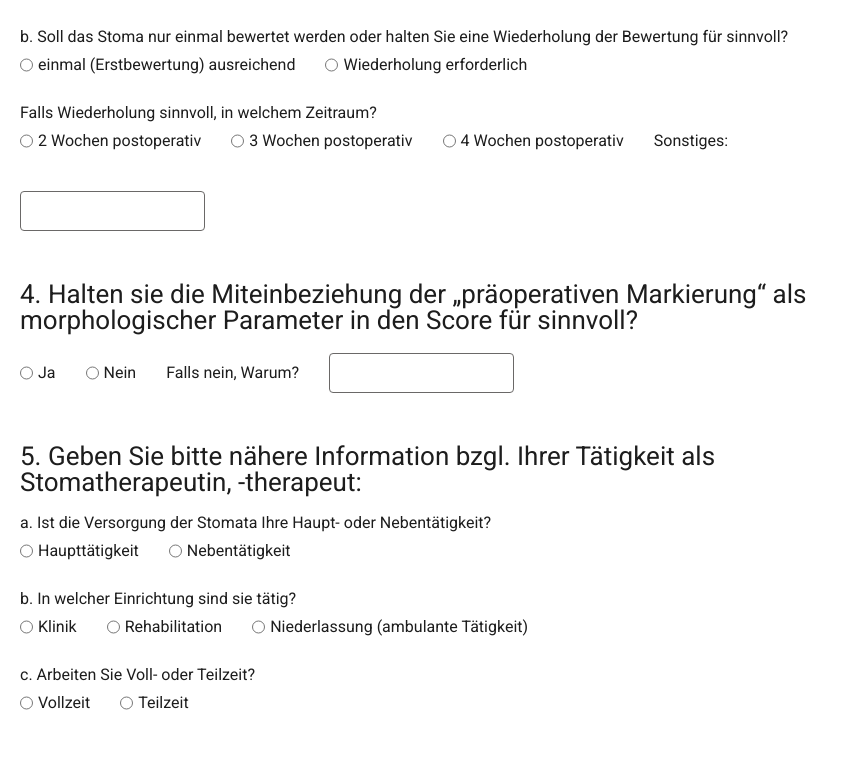
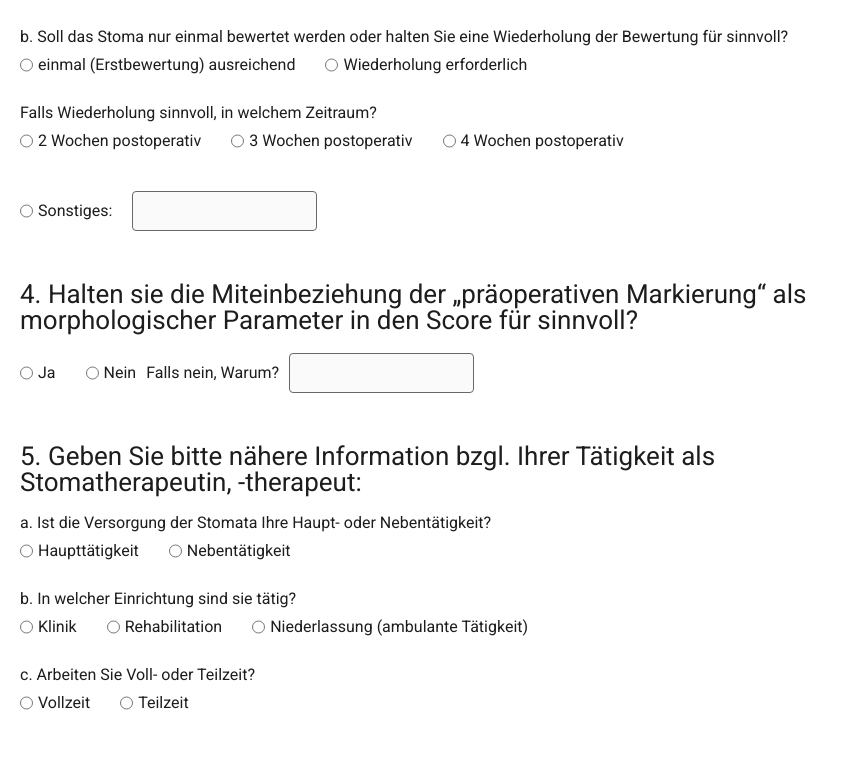
Before and after one commit to janChorny/questionnaire-frontend, a React (Vite) app: page /questionnaire in a window 1280 px wide. Shown: the part 1220-1992 px from the top of the page, without its empty margins (0-848 px from the left). Built offline with nearby package versions, Linux system fonts and the light colour scheme.

Commit message:
fix: change mixed fields values

```diff
--- a/package.json
+++ b/package.json
@@ -14,6 +14,7 @@
     "@fortawesome/free-solid-svg-icons": "^6.1.2",
     "@fortawesome/react-fontawesome": "^0.2.0",
     "@fvilers/disable-react-devtools": "^1.3.0",
+    "@hookform/error-message": "^2.0.1",
     "@reduxjs/toolkit": "^1.9.7",
     "react": "^18.2.0",
     "react-dom": "^18.2.0",
--- a/src/components/Questionnaire.jsx
+++ b/src/components/Questionnaire.jsx
@@ -1,23 +1,50 @@
-import React from 'react';
+import React, { useState } from 'react';
 import { Link, useNavigate } from 'react-router-dom';
 import { useForm } from 'react-hook-form';
 import { useAddNewNoteMutation } from '../features/notes/notesApiSlice';
+import { ErrorMessage } from "@hookform/error-message"
 
 const Questionnaire = () => {
     const [addNewNote] = useAddNewNoteMutation();
     const userId = '6534300d61a72ae78c315321';
     const navigate = useNavigate();
+    const [otherSelected, setOtherSelected] = useState(false)
+    const [inputSelected, setInputSelected] = useState(false)
+
+    const onRegularChange = () => {
+      setOtherSelected(false)
+      resetField("stomataEssentialRepeatYourValue")
+    }
+
+    const onRegularInputChange = () => {
+      setInputSelected(false)
+      resetField("needMarkIncludeValue")
+    }
+
+    const onOtherSelect = () => {
+      setOtherSelected(true)
+      resetField("stomataEssentialRepeat")
+    }
+
+    const onOtherInputSelect = () => {
+      setInputSelected(true)
+      resetField("needMarkInclude")
+    }
 
     const {
     register,
     handleSubmit,
     formState: { errors },
     reset,
+    resetField,
   } = useForm({ reValidateMode: 'onSubmit' });
 
   const [statusValid, setStatusValid] = React.useState(false);
 
+
   const onSubmit = async ( data) => {
+    const repeatValue = data.stomataEssentialRepeat ? data.stomataEssentialRepeat : data.stomataEssentialRepeatYourValue;
+    const needMark = data.needMarkInclude ? data.needMarkInclude : data.needMarkIncludeValue;
     setStatusValid(true);
     await addNewNote(
         { user: userId,
@@ -31,8 +58,8 @@ const Questionnaire = () => {
           stomataEssentialTime: data.stomataEssentialTime,
           stomataEssentialBegin: data.stomataEssentialBegin,
           stomataEssentialQuantity: data.stomataEssentialQuantity,
-          stomataEssentialRepeat: data.stomataEssentialRepeat,
-          needMarkInclude: data.needMarkInclude,
+          stomataEssentialRepeat: repeatValue,
+          needMarkInclude: needMark,
           stomataOccupation: data.stomataOccupation,
           stomataPlaceOccupation: data.stomataPlaceOccupation,
           stomataHalfTimeOccupation: data.stomataHalfTimeOccupation,
@@ -409,7 +436,7 @@ const Questionnaire = () => {
                             type="radio"
                             id="ZweiWochenPostoperativ"
                             value="2 Wochen postoperativ"
-                            {...register("stomataEssentialRepeat", { required: true })}
+                            {...register("stomataEssentialRepeat", { required: !otherSelected, onChange: onRegularChange})}
                           />
                           2 Wochen postoperativ
                         </label>
@@ -419,7 +446,7 @@ const Questionnaire = () => {
                             type="radio"
                             id="DreiWochenPostoperativ"
                             value="3 Wochen postoperativ"
-                            {...register("stomataEssentialRepeat", { required: true })}
+                            {...register("stomataEssentialRepeat", { required: !otherSelected, onChange: onRegularChange })}
                           />
                           3 Wochen postoperativ
                         </label>
@@ -429,20 +456,41 @@ const Questionnaire = () => {
                             type="radio"
                             id="VierWochenPostoperativ"
                             value="4 Wochen postoperativ"
-                            {...register("stomataEssentialRepeat", { required: true })}
+                            {...register("stomataEssentialRepeat", { required: !otherSelected, onChange: onRegularChange })}
                           />
                           4 Wochen postoperativ
                         </label>
+                        <div className="form-input form-input--your-value">
+                          <label className="form__label" htmlFor="SonstigesWochenPostoperativ">
+                            <input
+                              className="form__input"
+                              type="radio"
+                              id="SonstigesWochenPostoperativ"
+                              checked={otherSelected}
+                              onChange={onOtherSelect}
+                              name="stomataEssentialRepeat"
+                            />
+                            Sonstiges:
+                          </label>
                           <label className="form__label" htmlFor="stomataEssentialRepeatCustom">
-                          Sonstiges:
                           </label>
                           <input
                             className="form__input"
                             type="text"
                             id="stomataEssentialRepeatCustom"
-                          {...register("stomataEssentialRepeat", { required: true })}
+                            disabled={!otherSelected}
+                            {...register('stomataEssentialRepeatYourValue', {
+                              required: { value: otherSelected, message: 'Schreiben Sie eine benutzerdefinierte Option' },
+                              minLength: { value: 3, message: 'zu kurz, mindestens drei Buchstaben' },
+                            })}
                             autoComplete="off"
                           />
+                          <ErrorMessage
+                            errors={errors}
+                            name="stomataEssentialRepeatYourValue"
+                            render={({ message }) => <p style={{color: "red"}}>{message}</p>}
+                          />
+                        </div>
                         {errors.stomataEssentialRepeat && <span className="form__error-span">Bitte, wählen Sie eine Antwortoption aus</span>}
                       </div>
                     </div>
@@ -461,17 +509,19 @@ const Questionnaire = () => {
                             type="radio"
                             id="JaMarkierung"
                             value="Ja"
-                            {...register("needMarkInclude", { required: true })}
+                            {...register("needMarkInclude", { required: !inputSelected, onChange: onRegularInputChange })}
                           />
                           Ja
                         </label>
+                        <div className="form-input form-input--your-value">
                           <label className="form__label" htmlFor="NeinMarkierung">
                             <input
                               className="form__input"
                               type="radio"
                               id="NeinMarkierung"
-                            value="Nein"
-                            {...register("needMarkInclude", { required: true })}
+                              checked={inputSelected}
+                              onChange={onOtherInputSelect}
+                              name="needMarkInclude"
                             />
                             Nein
                           </label>
@@ -482,9 +532,20 @@ const Questionnaire = () => {
                             className="form__input"
                             type="text"
                             id="customMarkierung"
-                          {...register("needMarkInclude", { required: true })}
+                            disabled={!inputSelected}
+                            {...register('needMarkIncludeValue', {
+                              required: { value: inputSelected, message: 'Schreiben Sie eine benutzerdefinierte Option' },
+                              minLength: { value: 3, message: 'zu kurz, mindestens drei Buchstaben' },
+                            })}
                             autoComplete="off"
                           />
+                          <ErrorMessage
+                            errors={errors}
+                            name="needMarkIncludeValue"
+                            render={({ message }) => <p style={{color: "red"}}>{message}</p>}
+                          />
+                        </div>
+
                         {errors.needMarkInclude && <span className="form__error-span">Bitte, wählen Sie eine Antwortoption aus</span>}
                       </div>
                     </div>
@@ -602,8 +663,13 @@ const Questionnaire = () => {
                       className="form__input"
                       type="text"
                       id="formAnketaName"
-                      {...register("yourName", { required: true })}
+                      {...register("yourName", { required: true, minLength: { value: 2, message: 'zu kurz, mindestens zwei Buchstaben' }, })}
                       autoComplete="off"
+                    />
+                    <ErrorMessage
+                            errors={errors}
+                            name="yourName"
+                            render={({ message }) => <p style={{color: "red"}}>{message}</p>}
                           />
                     {errors.yourName && <span className="form__error-span">Mindestens drei Buchstaben</span>}
                   </div>
--- a/src/styles/index.css
+++ b/src/styles/index.css
@@ -167,3 +167,9 @@ select {
   justify-content: center;
   align-items: center;
 }
+
+.form-input--your-value {
+  display: flex;
+  gap: 10px;
+  flex-wrap: wrap;
+}
```
Also changed, not shown: 1 other file (tests, documents, lock files or other folders). Lines whose indentation alone changed are shown as unchanged.
